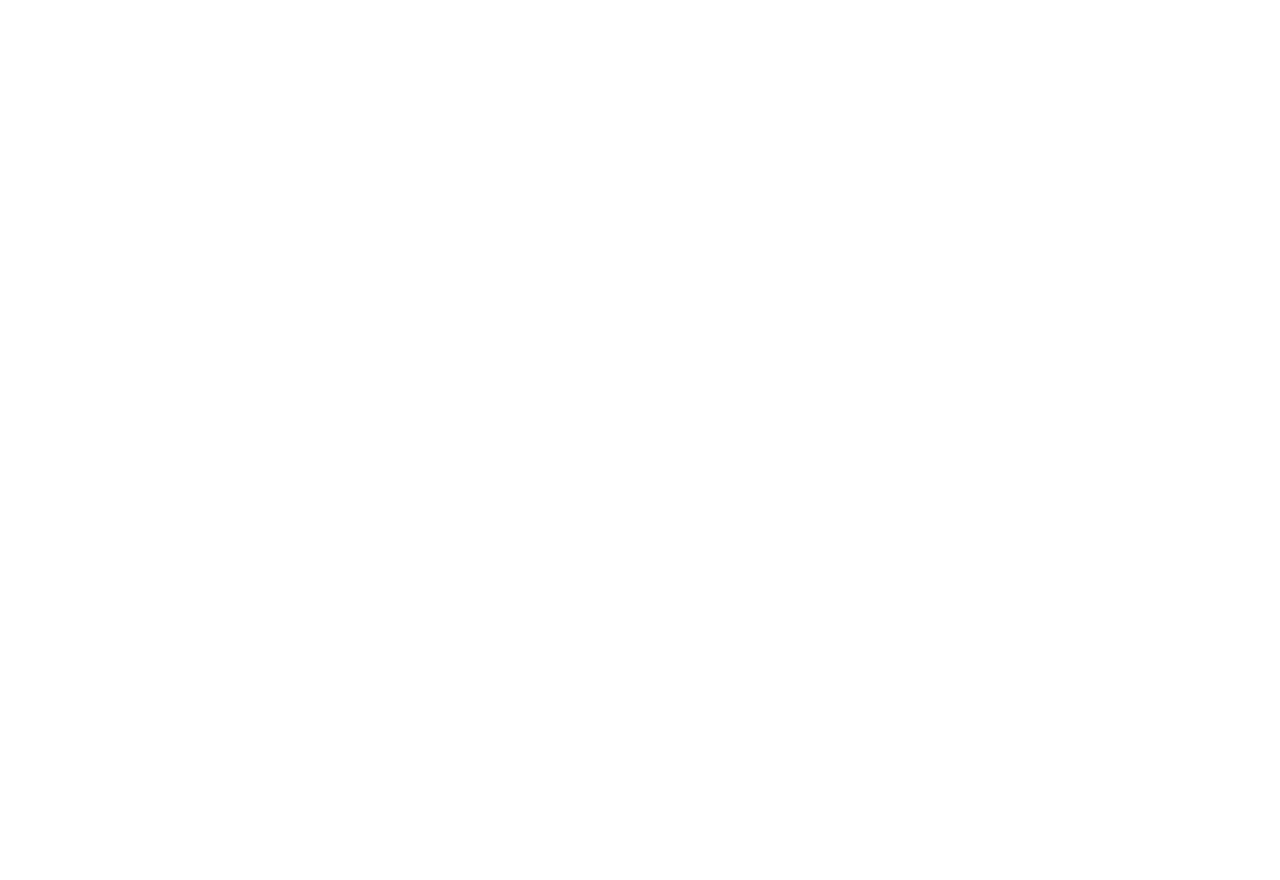
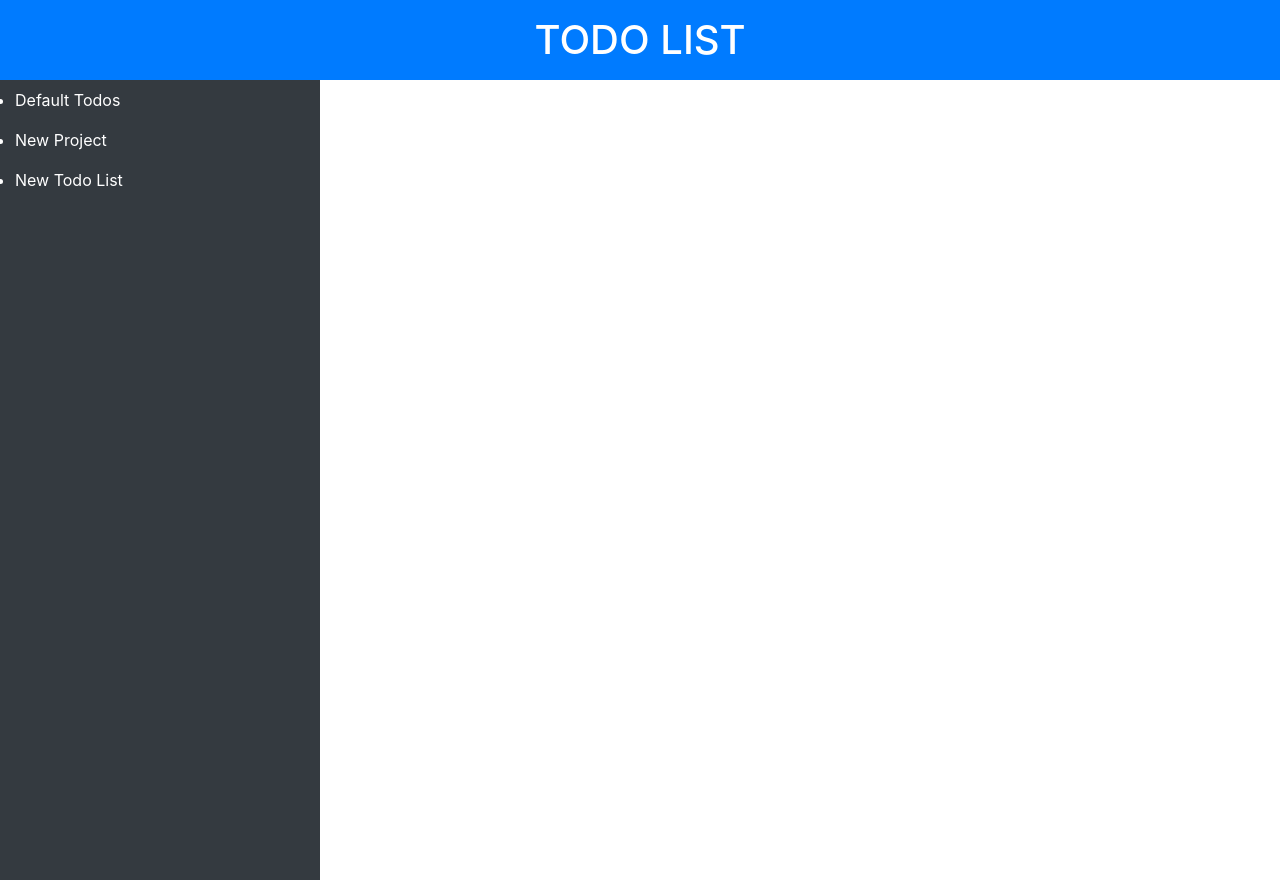
Before and after one commit to jamezjaz/Todo_List_App, a website built with webpack: page dist/index.html in a window 1280 px wide. Before the commit the page ends 800 px from the top, so only its background shows below. Built offline with nearby package versions, Linux system fonts and the light colour scheme.

Commit message:
docs: adds initial UI structure

```diff
--- a/dist/index.html
+++ b/dist/index.html
@@ -4,10 +4,33 @@
     <meta charset="UTF-8">
     <meta name="viewport" content="width=device-width, initial-scale=1.0">
     <title>Todo List App</title>
+    <link rel="stylesheet" href="https://cdnjs.cloudflare.com/ajax/libs/font-awesome/4.7.0/css/font-awesome.min.css">
+    <link rel="stylesheet" href="https://cdn.jsdelivr.net/npm/bootstrap@4.5.3/dist/css/bootstrap.min.css" integrity="sha384-TX8t27EcRE3e/ihU7zmQxVncDAy5uIKz4rEkgIXeMed4M0jlfIDPvg6uqKI2xXr2" crossorigin="anonymous">
     <link rel="stylesheet" href="style.css">
+    <link rel="shortcut icon" href="https://png.pngtree.com/png-vector/20190727/ourmid/pngtree-business-work-to-do-list-png-image_1635099.jpg" type="image/x-icon">
 </head>
-<body>
-
+<body class="container-fluid p-0 m-0">
+    <header class="bg-primary">
+      <h1 class="p-3 text-white text-center">TODO LIST</h1>
+    </header>
+    <main>
+      <div class="container-fluid d-flex row p-0 m-0 vh-100">
+        <div class="col-3 nav-links bg-dark">
+          <nav>
+            <ul class="text-white">
+              <li class="py-2"><a href="#" class="text-white" id="all-todos-link">Default Todos</a></li>
+              <li class="py-2"><a href="#" class="text-white" id="new-project-link">New Project</a></li>
+              <li class="py-2"><a href="#" class="text-white" id="new-todos-link">New Todo List</a></li>
+            </ul>
+          </nav>
+          <div class="projects"></div>
+        </div>
+        <div class="col-9" id="content"></div>
+      </div>
+    </main>
     <script src="main.js"></script>
-</body>
+    <script src="https://kit.fontawesome.com/a076d05399.js"></script>
+    <script src="https://code.jquery.com/jquery-3.5.1.slim.min.js" integrity="sha384-DfXdz2htPH0lsSSs5nCTpuj/zy4C+OGpamoFVy38MVBnE+IbbVYUew+OrCXaRkfj" crossorigin="anonymous"></script>
+    <script src="https://cdn.jsdelivr.net/npm/bootstrap@4.5.3/dist/js/bootstrap.bundle.min.js" integrity="sha384-ho+j7jyWK8fNQe+A12Hb8AhRq26LrZ/JpcUGGOn+Y7RsweNrtN/tE3MoK7ZeZDyx" crossorigin="anonymous"></script>
+  </body>
 </html>
--- a/dist/style.css
+++ b/dist/style.css
@@ -0,0 +1,9 @@
+* {
+  margin: 0;
+  padding: 0;
+  box-sizing: border-box;
+}
+
+header {
+  height: 80px;
+}
```
